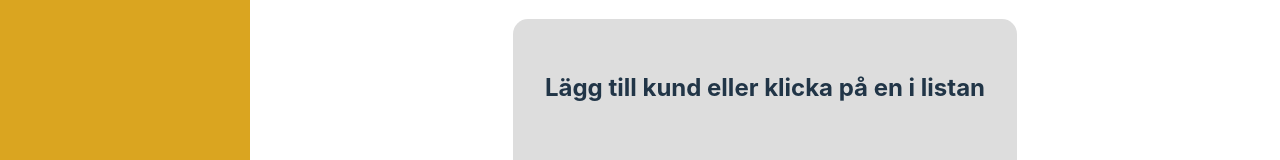
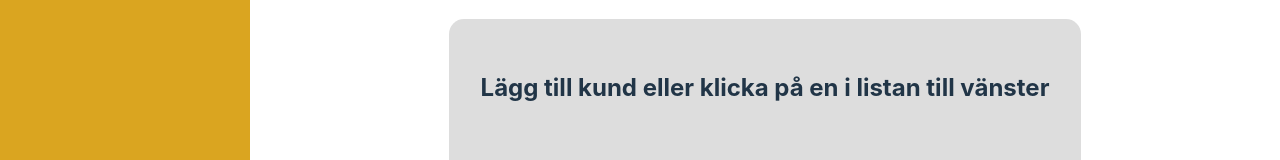
Before and after one commit to jaamart/testinglab3, a Vue app in the folder frontend/: page / in a window 1280 px wide. Shown: the part 160-320 px from the top of the page. Built offline with nearby package versions, Linux system fonts and the light colour scheme; no server answers.

Commit message:
testing actions

```diff
--- a/frontend/src/components/AddClient.vue
+++ b/frontend/src/components/AddClient.vue
@@ -1,6 +1,6 @@
 <template>
   <div class="card">
-    <h2>Lägg till kund eller klicka på en i listan</h2>
+    <h2>Lägg till kund eller klicka på en i listan till vänster</h2>
     <form class="form" @submit.prevent="addClient">
       <label>
         Hela namnet
```
